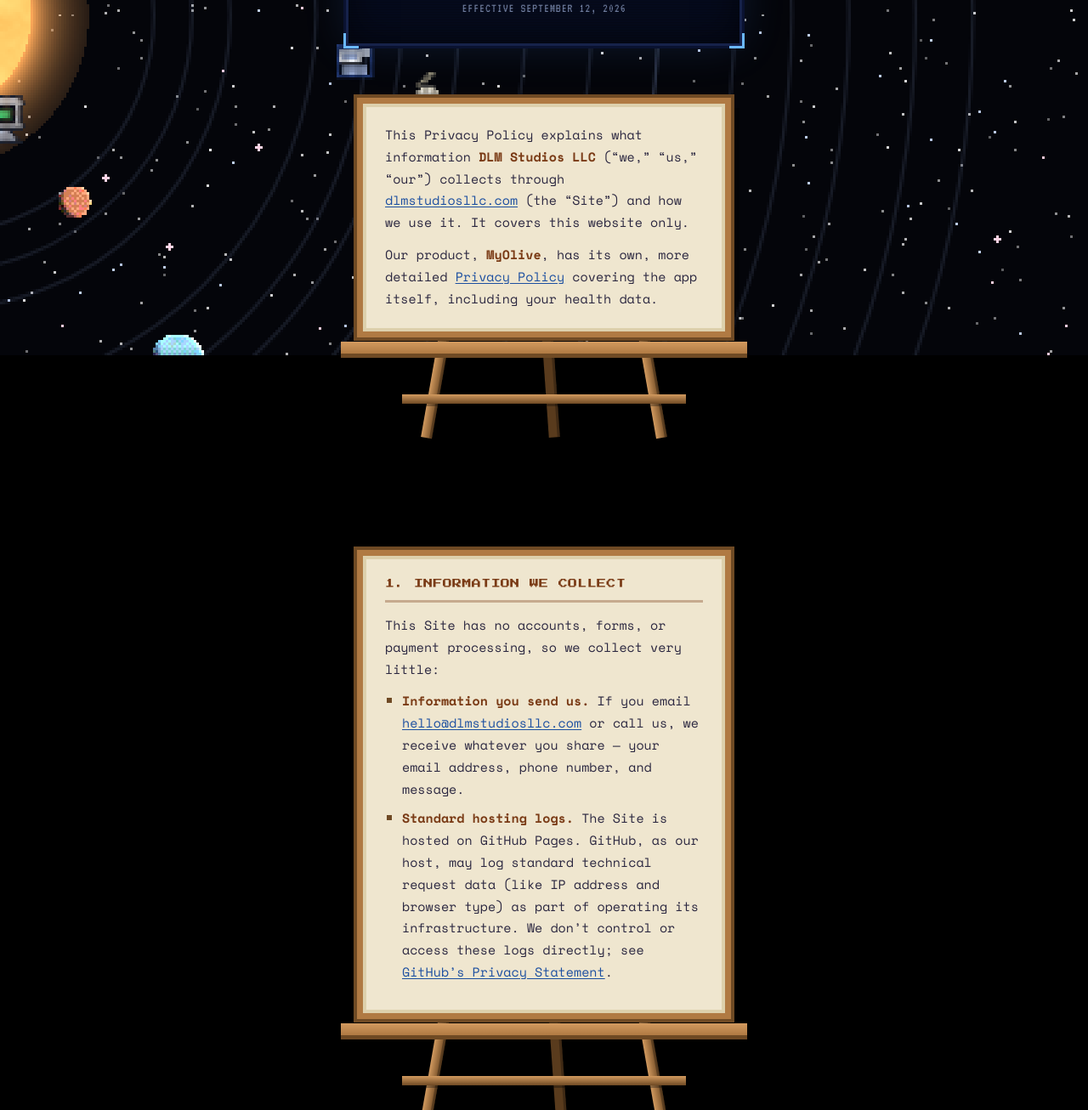
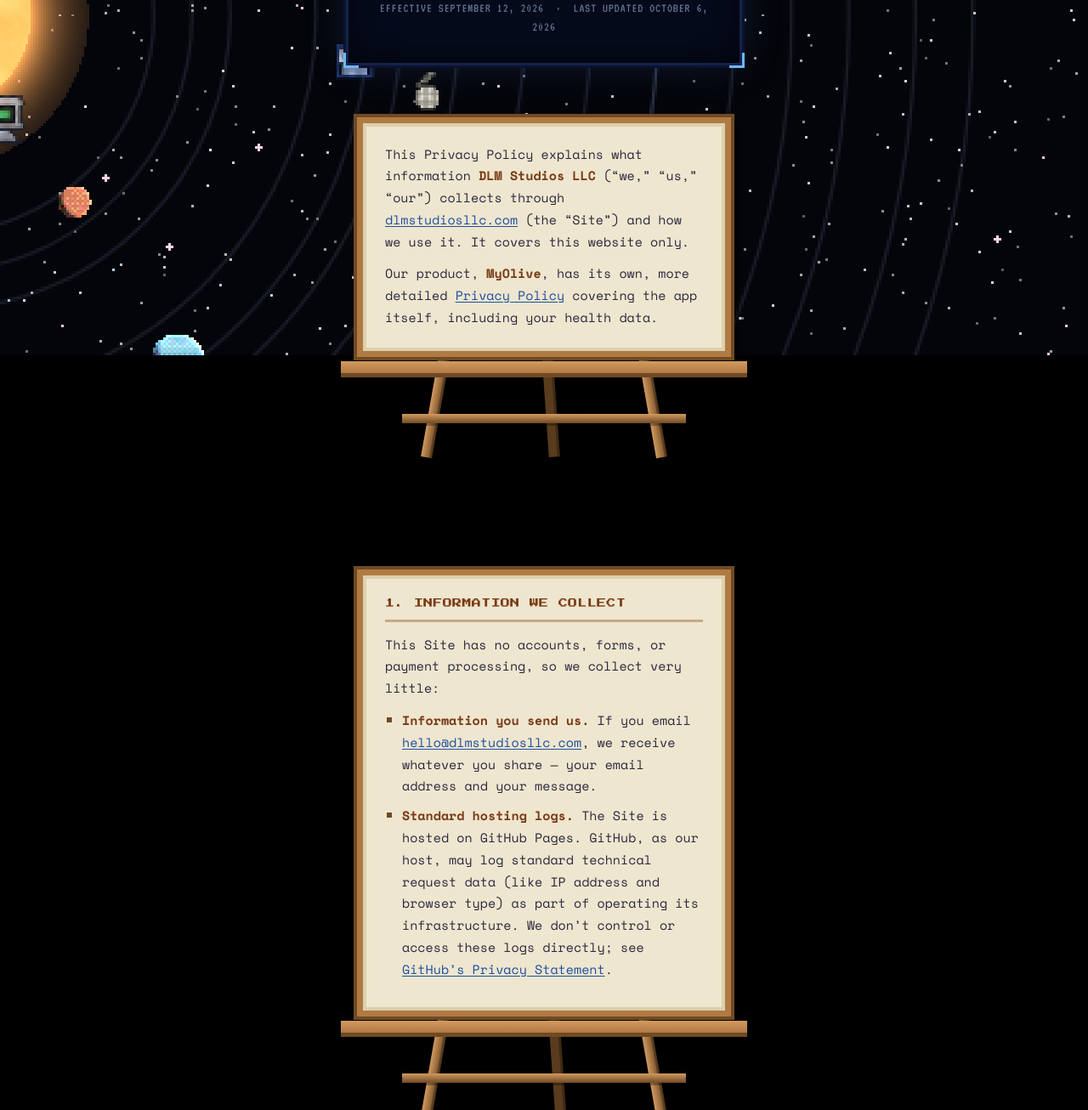
Before and after one commit to dlm-studios/dlmstudios-website, a plain HTML site: page privacy-policy.html in a window 1280 px wide. Shown: the part 382-1688 px from the top of the page at 85% size. Drawn offline with nearby package versions, Linux system fonts and the light colour scheme.

Commit message:
updating products and privacy policy!

```diff
--- a/privacy-policy.html
+++ b/privacy-policy.html
@@ -47,7 +47,7 @@
         <span class="gps-status-text">DOCUMENT LOCKED</span>
       </div>
       <h1 class="doc-title">Privacy Policy</h1>
-      <p class="doc-meta">Effective September 12, 2026</p>
+      <p class="doc-meta">Effective September 12, 2026 &nbsp;&middot;&nbsp; Last updated October 6, 2026</p>
     </div>
 
     <article class="easel reveal">
@@ -80,8 +80,8 @@
         <p>This Site has no accounts, forms, or payment processing, so we collect very little:</p>
         <ul class="bullets">
           <li><strong>Information you send us.</strong> If you email <a
-              href="mailto:hello@dlmstudiosllc.com">hello@dlmstudiosllc.com</a> or call us, we receive whatever you
-            share &mdash; your email address, phone number, and message.</li>
+              href="mailto:hello@dlmstudiosllc.com">hello@dlmstudiosllc.com</a>, we receive whatever you
+            share &mdash; your email address and your message.</li>
           <li><strong>Standard hosting logs.</strong> The Site is hosted on GitHub Pages. GitHub, as our host, may log
             standard technical request data (like IP address and browser type) as part of operating its infrastructure.
             We don&rsquo;t control or access these logs directly; see <a
```
Also changed, not shown: products.html (+6 -0 lines).
